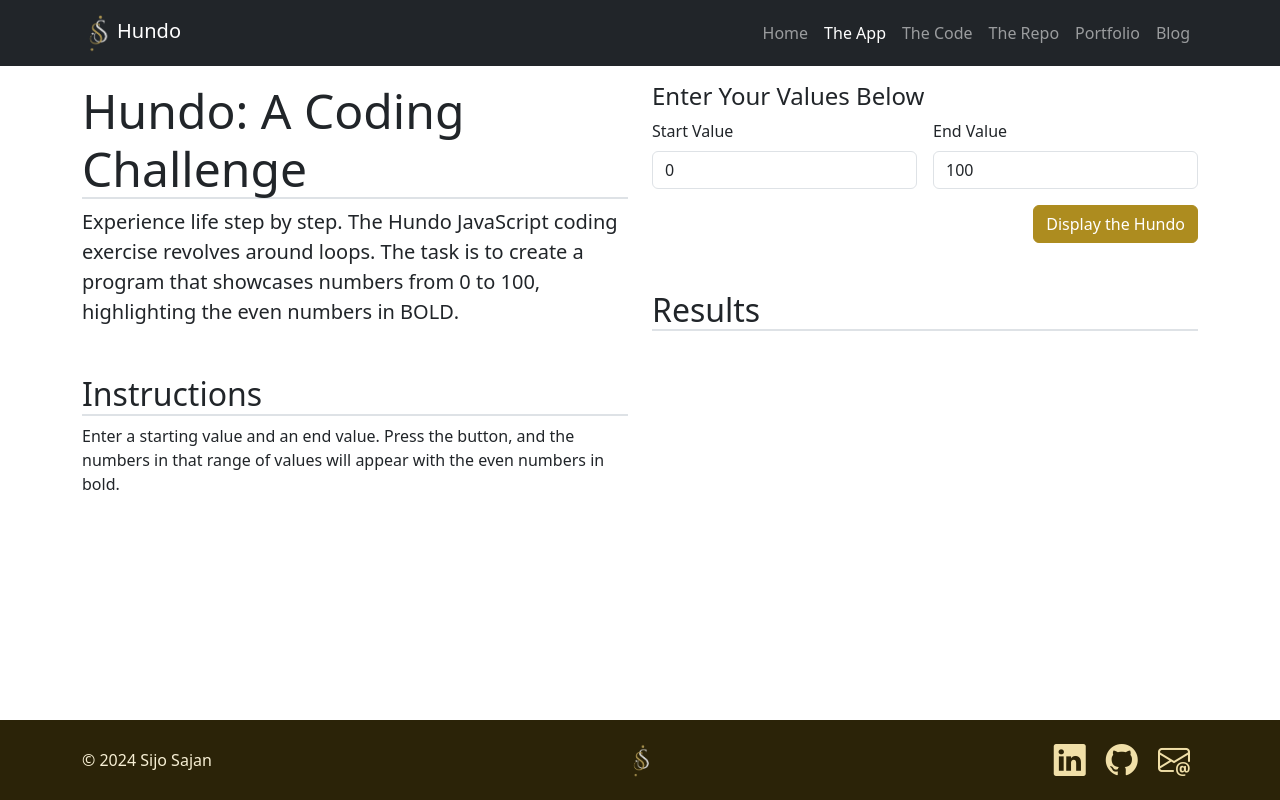
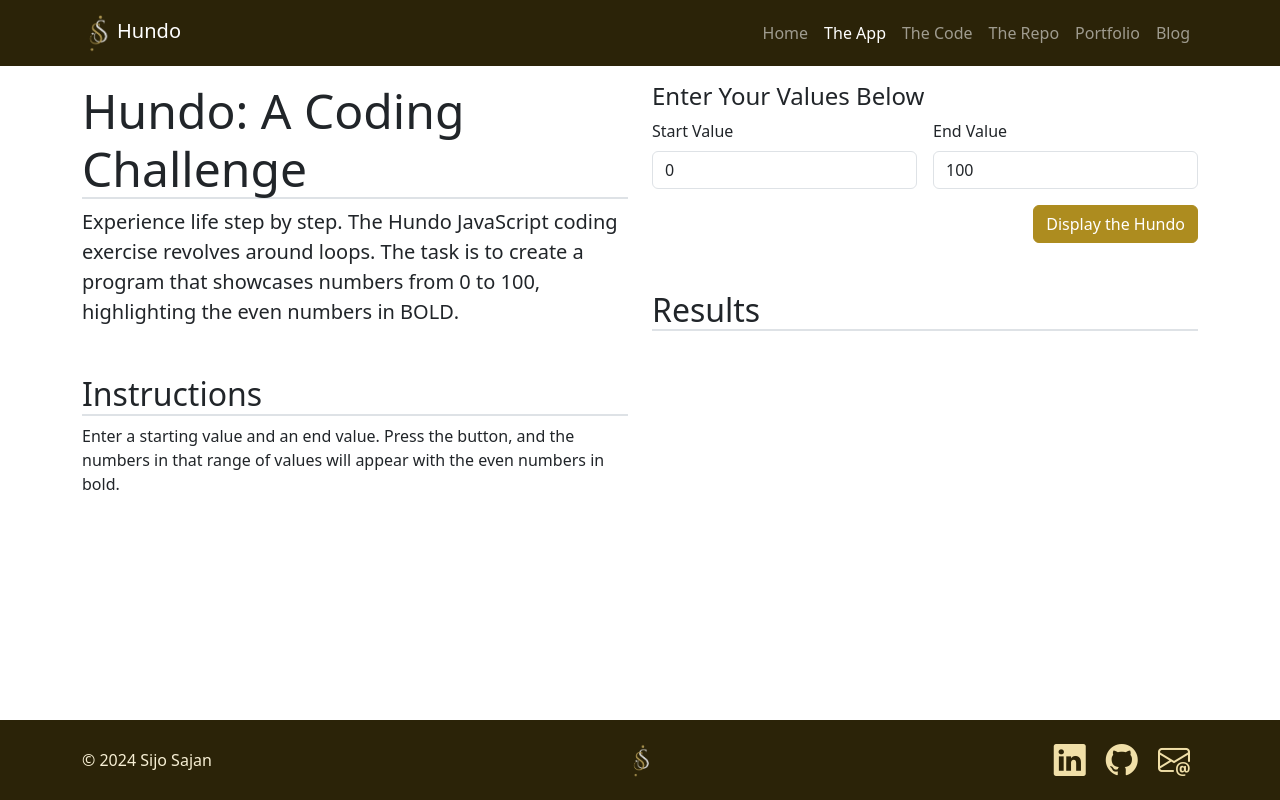
Before and after one commit to sijo708/Hundo, a plain HTML site: page app.html in a window 1280 px wide. Drawn offline with nearby package versions, Linux system fonts and the light colour scheme; some packages are replaced by stand-ins of ours; a script that the page names is missing.

Commit message:
update 4

```diff
--- a/app.html
+++ b/app.html
@@ -26,7 +26,7 @@
 <body data-ss-theme="yellow">
     <header>
         <!--Navbar-->
-        <nav class="navbar navbar-expand-lg navbar-dark bg-dark">
+        <nav class="navbar navbar-expand-lg navbar-dark">
             <div class="container">
                 <a class="navbar-brand" href="/index.html">
                     <img src="img/S_Logo.png" height="40" />
```
Also changed, not shown: code.html (+1 -1 lines), index.html (+1 -1 lines).
